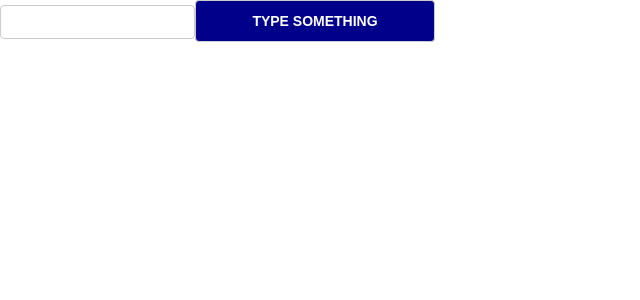
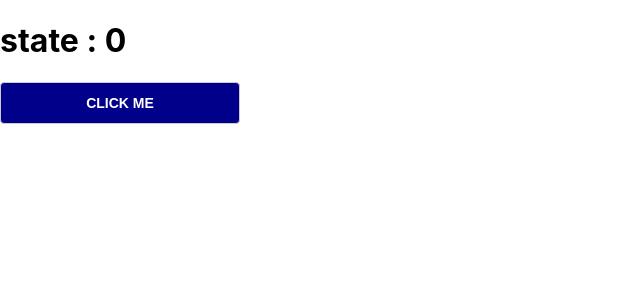
Before and after one commit to ChetreNelson/coursera_advanced_react, a React (Create React App) app in the folder firstapp/: page / in a window 1280 px wide. Shown: the top 300 px of the page, without its empty margins (0-640 px from the left). Built offline with nearby package versions, Linux system fonts and the light colour scheme.

Commit message:
getting started with the custom hooks

```diff
--- a/firstapp/src/App.js
+++ b/firstapp/src/App.js
@@ -3,6 +3,7 @@ import { Header, Page } from "./Context";
 import { useTheme } from "./Context/utils/contexts";
 import DessertsList from "./DessertList";
 import StudentForm from "./Form/StudentForm";
+import CustomConsoleLogHook from "./Hooks/custom";
 import RandomUser from "./Hooks/fetchData";
 import ReducerHook from "./Hooks/useReducer";
 import RefHook from "./Hooks/useRef";
@@ -56,7 +57,8 @@ function App() {
 
       {/* <RandomUser/> */}
       {/* <ReducerHook/> */}
-      <RefHook />
+      {/* <RefHook /> */}
+      <CustomConsoleLogHook />
     </>
   );
 }
--- /dev/null
+++ b/firstapp/src/Hooks/custom/index.js
@@ -0,0 +1,18 @@
+import React, { useState } from "react";
+import useConsoleLog from "./useConsoleLog";
+
+const CustomConsoleLogHook = () => {
+  const [state, setState] = useState(0);
+  const handleClick = () => {
+    setState((prev) => prev + 1);
+  };
+  useConsoleLog(state);
+  return (
+    <div>
+      <h1>state : {state}</h1>
+      <button onClick={handleClick}>Click me</button>
+    </div>
+  );
+};
+
+export default CustomConsoleLogHook;
--- /dev/null
+++ b/firstapp/src/Hooks/custom/useConsoleLog.js
@@ -0,0 +1,7 @@
+import { useEffect } from "react";
+
+const useConsoleLog = (value) => {
+  useEffect(() => console.log(value), [value]);
+};
+
+export default useConsoleLog;
```
